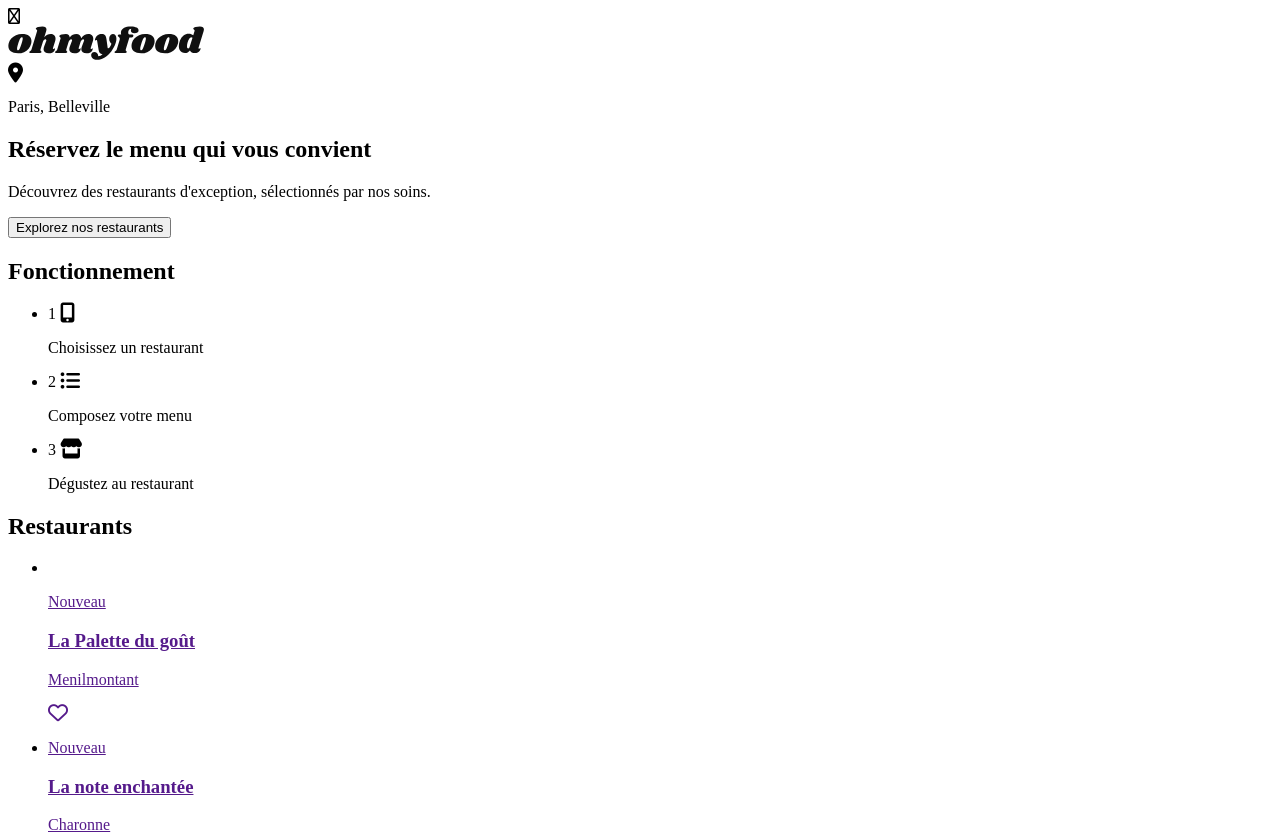
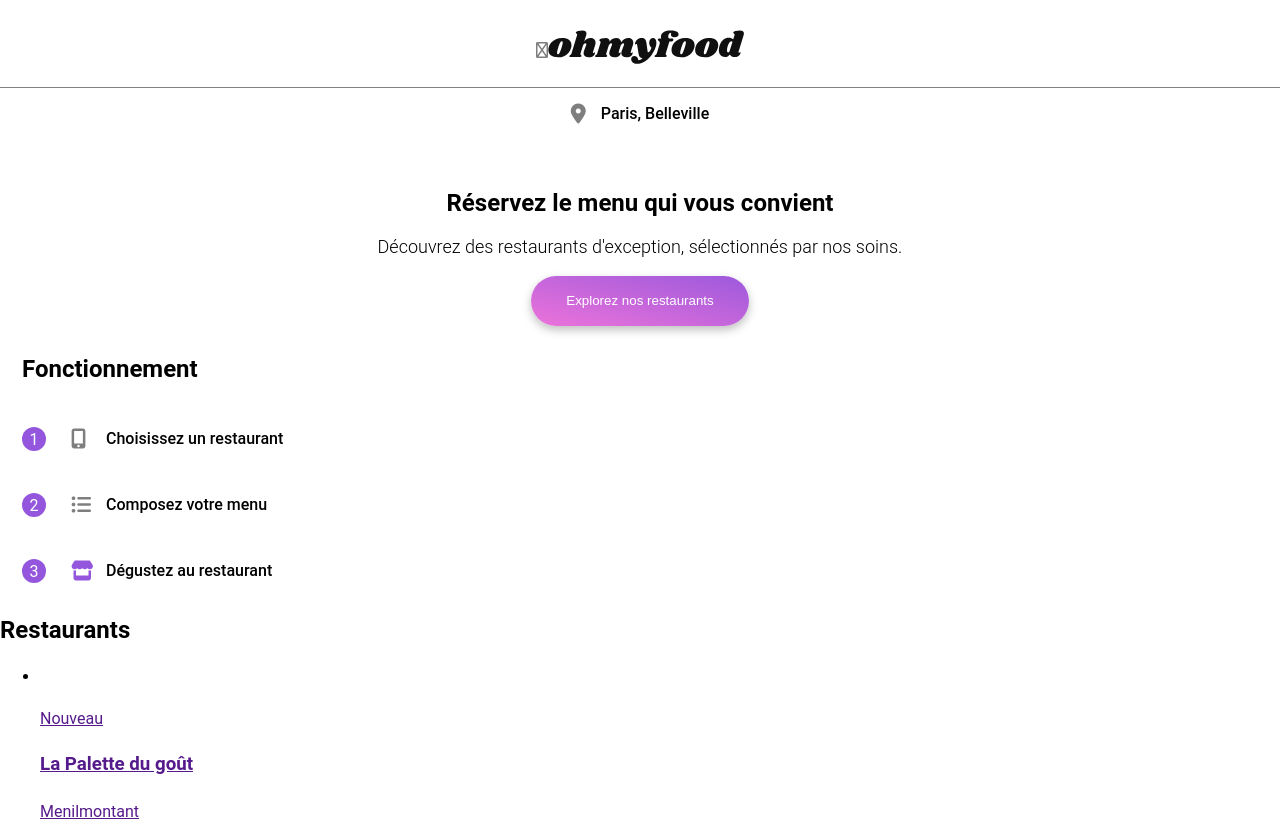
Before and after one commit to Enzo-Leroy/Projet4, a plain HTML site: page index.html in a window 1280 px wide. Shown: the top 837 px of the page. Drawn offline with Linux system fonts and the light colour scheme.

Commit message:
first work scss/css

```diff
--- a/sass/styles.scss
+++ b/sass/styles.scss
@@ -1,6 +1,153 @@
-$clr-pink:#fcc0ce;
-$clr-light-green: #99E2D0;
+$clr-pink: #fcc0ce;
+$clr-light-green: #99e2d0;
 $clr-green: #008766;
-$clr-light-blue: #89C8FA;
-$clr-blue: #003A68;
-$clr-purple: #9356DC;
+$clr-light-blue: #89c8fa;
+$clr-blue: #003a68;
+$clr-purple: #9356dc;
+
+body {
+  font-family: Roboto;
+  margin: 0;
+  padding: 0;
+  line-height: 1.6;
+
+  h1,
+  h2 {
+    font-size: 24px;
+    font-weight: 700;
+    line-height: 28px;
+  }
+
+  i {
+    color: #7e7e7e;
+  }
+}
+
+header {
+  display: flex;
+  flex-direction: column;
+  justify-content: center;
+
+  #head {
+    margin: 30px 0 15px 0;
+    width: 100%;
+    display: flex;
+    align-items: center;
+    justify-content: center;
+
+    &-icon {
+      // styles spécifiques pour l'icône
+    }
+
+    &-logo {
+      // styles spécifiques pour le logo
+    }
+  }
+
+  #location {
+    width: 100%;
+    border-top: 1px solid #818181;
+    display: flex;
+    justify-content: center;
+    align-items: center;
+    align-self: center;
+    gap: 15px;
+    margin-bottom: 20px;
+
+    p {
+      font-size: 16px;
+      font-weight: 500;
+      line-height: 19px;
+    }
+  }
+}
+
+#main-head {
+  text-align: center;
+  padding: 10px;
+
+  p {
+    font-size: 18px;
+    line-height: 21.09px;
+    font-weight: 300;
+  }
+
+  a {
+    display: inline-block;
+
+    button {
+      width: 218px;
+      height: 50px;
+      top: 293px;
+      left: 82px;
+      background: linear-gradient(193.33deg, #9356dc -11.44%, #ff79da 123.93%);
+      color: white;
+      border-radius: 30px;
+      border: none;
+      box-shadow: 0px 4px 10px 0px #00000040;
+    }
+  }
+}
+
+#main-work {
+  padding-left: 22px;
+  ul {
+    list-style-type: none;
+    padding: 0;
+    margin: 30px 0 0 0;
+
+    li {
+      display: flex;
+      align-items: center;
+      margin-bottom: 15px;
+      gap: 25px;
+
+      span {
+        display: inline-block;
+        width: 24px;
+        height: 24px;
+        background-color: $clr-purple;
+        color: white;
+        border-radius: 50%;
+        text-align: center;
+      }
+
+      i {
+        width: 10px;
+      }
+
+      p {
+        font-weight: 500;
+        line-height: 19px;
+      }
+    }
+
+    #third {
+      i {
+        color: $clr-purple;
+      }
+    }
+  }
+}
+
+footer {
+  align-items: center;
+  background-color: #353535;
+  color: white;
+
+  #footer-div {
+    align-items: center;
+
+    .icon-footer {
+      width: 5px;
+    }
+    p {
+      align-items: center;
+      margin: 0 10px;
+
+      i {
+        margin-right: 10px;
+      }
+    }
+  }
+}
```
Also changed, not shown: css/styles.css, 1 other file.
